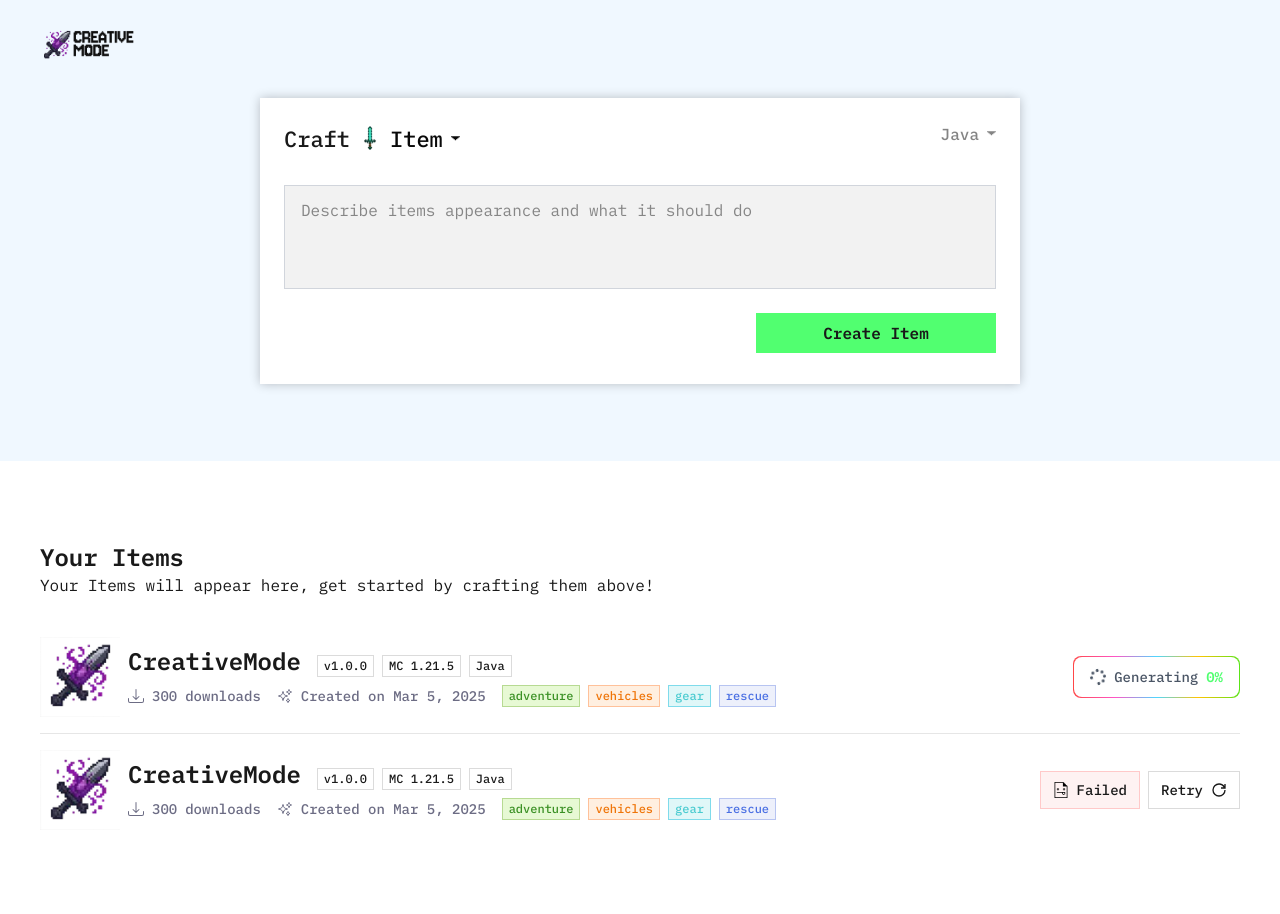
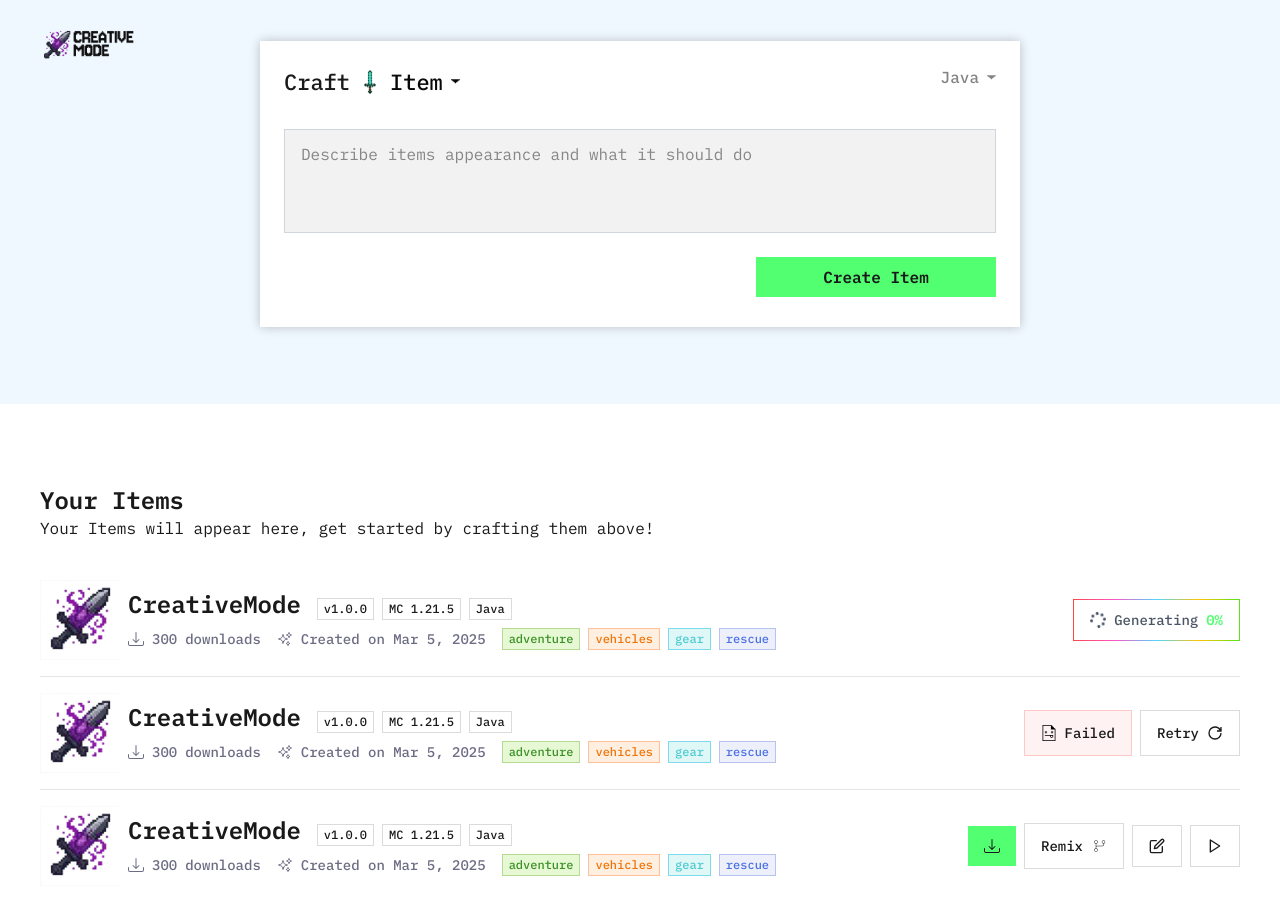
Before and after one commit to murtinha/frontend-takehome, a Next.js app: page / in a window 1280 px wide. Shown: the top 914 px of the page. Before the commit the page ends 870 px from the top, so only its background shows below. Built offline with nearby package versions, Linux system fonts and the light colour scheme; grey boxes are pictures that could not be loaded; a web font is replaced by a local one.

Commit message:
adding successs status and improving button styles

```diff
--- a/components/item-card/index.tsx
+++ b/components/item-card/index.tsx
@@ -1,7 +1,9 @@
 import Image from "next/image";
 import { BsDownload } from "react-icons/bs";
+import { FiEdit, FiPlay } from "react-icons/fi";
 import { GrRefresh } from "react-icons/gr";
 import { HiOutlineSparkles } from "react-icons/hi2";
+import { PiGitBranchThin } from "react-icons/pi";
 import { formatDate } from "../../app/utils/date";
 import { getBadgeColor } from "../../app/utils/get-badge-color";
 import Badge from "../ui/badge";
@@ -91,7 +93,7 @@ export default function ItemCard({
           <div className="flex items-center gap-2">
             <button
               disabled
-              className="flex items-center gap-2 px-3 py-2 bg-red-50 border border-red-200 text-sm font-medium"
+              className="flex items-center gap-2 px-4 py-3 bg-red-50 border border-red-200 text-sm font-medium"
             >
               <FailedIcon />
               <span>Failed</span>
@@ -99,7 +101,7 @@ export default function ItemCard({
 
             <button
               onClick={onRetry}
-              className="flex items-center gap-2 px-3 py-2 border text-sm font-medium hover:bg-primary-hover transition-colors"
+              className="flex items-center gap-2 px-4 py-3 border text-sm font-medium hover:bg-primary-hover "
             >
               <span>Retry</span>
               <GrRefresh className="w-4 h-4" />
@@ -107,6 +109,29 @@ export default function ItemCard({
           </div>
         </div>
       )}
+
+      {status === "success" && (
+        <div className="flex items-center ml-4">
+          <div className="flex items-center gap-2">
+            <button className="flex items-center gap-2 px-4 py-3 bg-primary text-sm font-medium hover:bg-primary-hover">
+              <BsDownload className="w-4 h-4" />
+            </button>
+
+            <button className="flex items-center gap-2 px-4 py-3 border text-sm font-medium hover:bg-primary-hover ">
+              <span>Remix</span>
+              <PiGitBranchThin className="w-4 h-4" />
+            </button>
+
+            <button className="flex items-center gap-2 px-4 py-3 border text-sm font-medium hover:bg-primary-hover ">
+              <FiEdit className="w-4 h-4" />
+            </button>
+
+            <button className="flex items-center gap-2 px-4 py-3 border text-sm font-medium hover:bg-primary-hover ">
+              <FiPlay className="w-4 h-4" />
+            </button>
+          </div>
+        </div>
+      )}
     </div>
   );
 }
--- a/components/item-list-section/index.tsx
+++ b/components/item-list-section/index.tsx
@@ -33,6 +33,18 @@ export default function ItemListSection() {
           badges={["adventure", "vehicles", "gear", "rescue"]}
           image="/creativemode-mobile.webp"
         />
+        <Divider />
+        <ItemCard
+          title="CreativeMode"
+          version="1.0.0"
+          mcVersion="1.21.5"
+          language="Java"
+          downloads={300}
+          createdAt="2025-03-05"
+          status="success"
+          badges={["adventure", "vehicles", "gear", "rescue"]}
+          image="/creativemode-mobile.webp"
+        />
       </div>
     </div>
   );
--- a/components/ui/loading-rainbow-button/index.tsx
+++ b/components/ui/loading-rainbow-button/index.tsx
@@ -9,10 +9,10 @@ export default function LoadingRainbowButton({
 }: LoadingRainbowButtonProps) {
   return (
     <div className="relative">
-      <div className="relative p-[1px] bg-rainbow-gradient rounded-lg">
+      <div className="relative p-[1px] bg-rainbow-gradient">
         <button
           disabled
-          className="w-full h-10 px-4 py-2 bg-white rounded-lg flex items-center justify-center gap-2 text-sm font-medium text-gray-600"
+          className="w-full h-10 px-4 py-2 bg-white flex items-center justify-center gap-2 text-sm font-medium text-gray-600"
         >
           {/* Spinner icon */}
           <FaSpinner className="w-4 h-4 animate-spin text-gray-600" />
```
